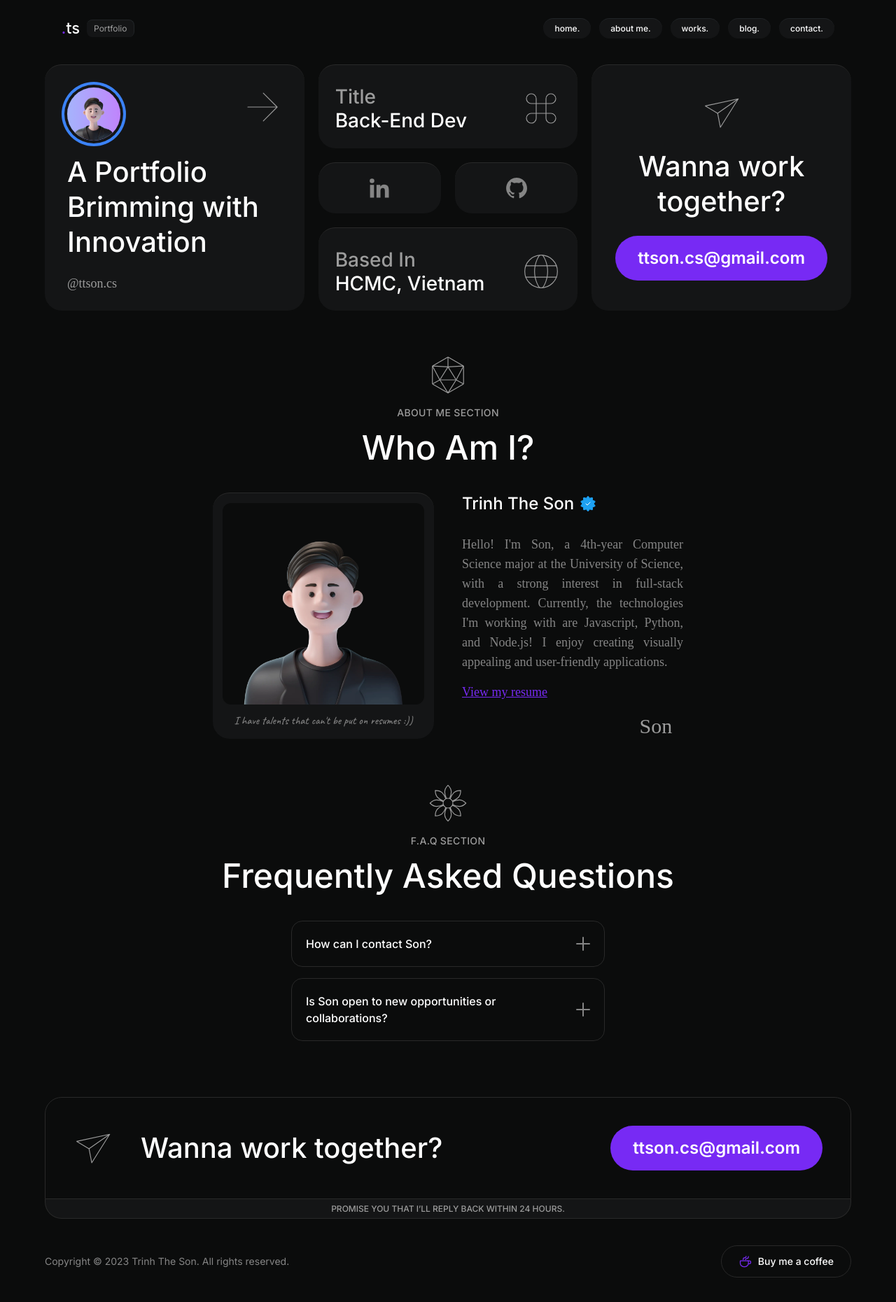
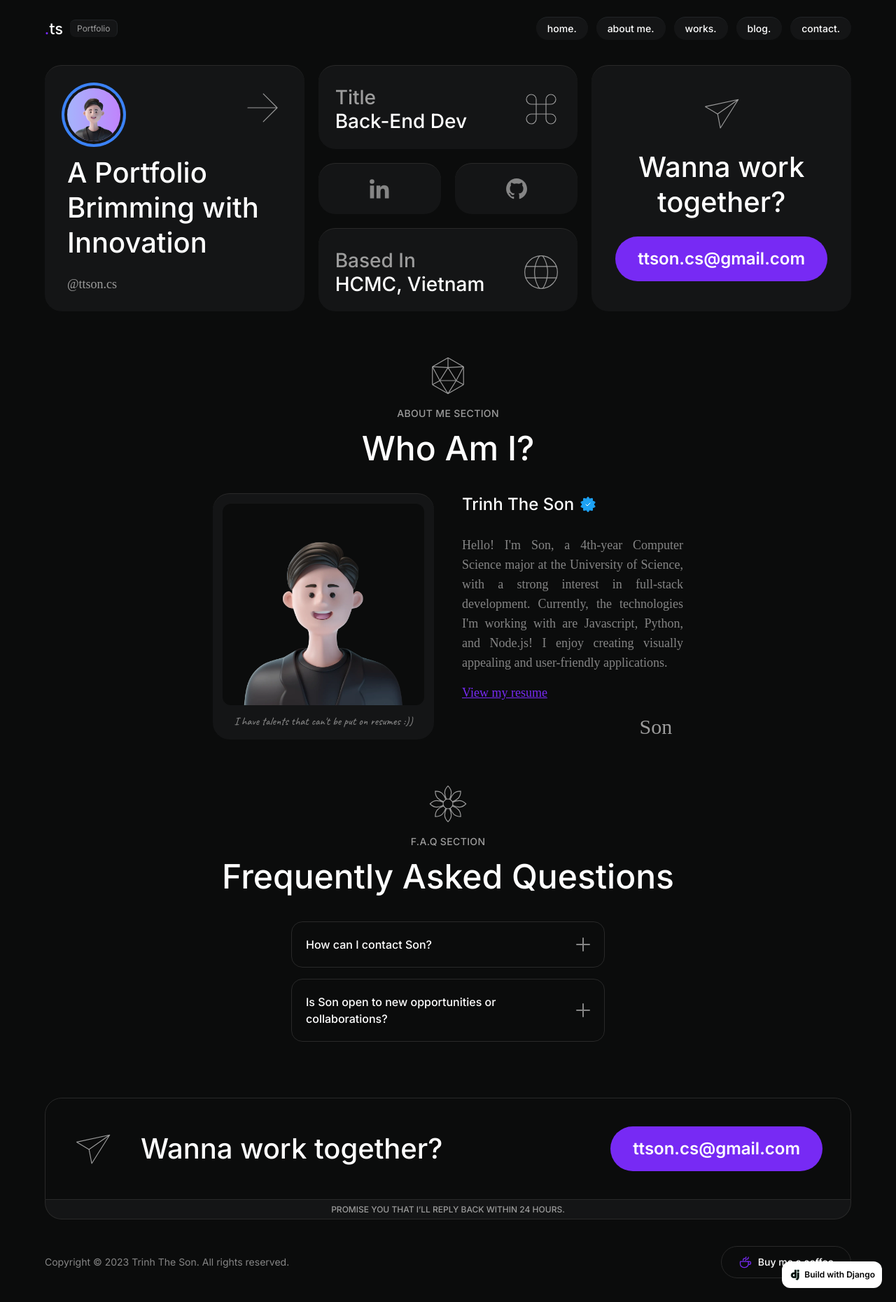
Before and after one commit to ttsoncs/Django-Portfolio-2023, a Django app: page / in a window 1280 px wide. Shown: the whole page at 70% size. Run offline with Django 4.2, Linux system fonts and the light colour scheme; some libraries are stand-ins or nearby versions; some web fonts are replaced.

Commit message:
Fixed font size

```diff
--- a/static/css/_base.css
+++ b/static/css/_base.css
@@ -1,5 +1,9 @@
 [x-cloak] {
         display: none !important;
+}
+
+* {
+    -webkit-tap-highlight-color: transparent;
 }
 
 html {
--- a/templates/navbar.html
+++ b/templates/navbar.html
@@ -1,5 +1,5 @@
-<div class="bg-custom-black sticky top-0 z-50 w-screen">
-  <div x-data="{ open: false, scrolledFromTop: false }" class="bg-custom-black relative mx-auto flex w-full max-w-6xl flex-col p-6 md:flex-row md:items-center md:justify-between md:border-none" :class="{'border-b border-b-gray-border rounded-3xl': open}">
+<header class="bg-custom-black sticky top-0 z-50 w-screen">
+  <div x-data="{ open: false, scrolledFromTop: false }" class="bg-custom-black relative mx-auto flex w-full max-w-[75rem] flex-col p-6 md:flex-row md:items-center md:justify-between md:border-none" :class="{'border-b border-b-gray-border rounded-3xl': open}">
     <div class="flex flex-row items-center justify-between md:border-none md:pb-0 lg:justify-start" :class="{'border-b border-b-gray-border pb-6': open}">
       <a href="" class="flex items-center space-x-2.5">
         <div class="flex items-center">
@@ -19,7 +19,7 @@
       <ul class="list-none space-y-6 md:inline-flex md:items-center md:space-x-3 md:space-y-0">
         <li>
           <a href="#" class="md:border-gray-border md:bg-gray-bg flex items-center justify-between duration-500 md:rounded-3xl md:border-t md:px-4 md:py-[0.375rem] md:transition-colors md:hover:bg-[#292929]">
-            <span class="text-gray-text font-['Inter'] font-medium md:text-xs md:text-white">home.</span>
+            <span class="text-gray-text font-['Inter'] font-medium text-base md:text-sm md:text-white">home.</span>
             <svg xmlns="http://www.w3.org/2000/svg" fill="none" viewBox="0 0 24 24" stroke-width="1.5" stroke="#9c9c9c" class="inline h-6 w-6 md:hidden">
               <path stroke-linecap="round" stroke-linejoin="round" d="M4.5 12h15m0 0l-6.75-6.75M19.5 12l-6.75 6.75" />
             </svg>
@@ -27,7 +27,7 @@
         </li>
         <li>
           <a href="#" class="md:border-gray-border md:bg-gray-bg flex items-center justify-between duration-500 md:rounded-3xl md:border-t md:px-4 md:py-[0.375rem] md:transition-colors md:hover:bg-[#292929]">
-            <span class="text-gray-text font-['Inter'] font-medium md:text-xs md:text-white">about me.</span>
+            <span class="text-gray-text font-['Inter'] font-medium text-base md:text-sm md:text-white">about me.</span>
             <svg xmlns="http://www.w3.org/2000/svg" fill="none" viewBox="0 0 24 24" stroke-width="1.5" stroke="#9c9c9c" class="inline h-6 w-6 md:hidden">
               <path stroke-linecap="round" stroke-linejoin="round" d="M4.5 12h15m0 0l-6.75-6.75M19.5 12l-6.75 6.75" />
             </svg>
@@ -35,7 +35,7 @@
         </li>
         <li>
           <a href="#" class="md:border-gray-border md:bg-gray-bg flex items-center justify-between duration-500 md:rounded-3xl md:border-t md:px-4 md:py-[0.375rem] md:transition-colors md:hover:bg-[#292929]">
-            <span class="text-gray-text font-['Inter'] font-medium md:text-xs md:text-white">works.</span>
+            <span class="text-gray-text font-['Inter'] font-medium text-base md:text-sm md:text-white">works.</span>
             <svg xmlns="http://www.w3.org/2000/svg" fill="none" viewBox="0 0 24 24" stroke-width="1.5" stroke="#9c9c9c" class="inline h-6 w-6 md:hidden">
               <path stroke-linecap="round" stroke-linejoin="round" d="M4.5 12h15m0 0l-6.75-6.75M19.5 12l-6.75 6.75" />
             </svg>
@@ -43,7 +43,7 @@
         </li>
         <li>
           <a href="#" class="md:border-gray-border md:bg-gray-bg flex items-center justify-between duration-500 md:rounded-3xl md:border-t md:px-4 md:py-[0.375rem] md:transition-colors md:hover:bg-[#292929]">
-            <span class="text-gray-text font-['Inter'] font-medium md:text-xs md:text-white">blog.</span>
+            <span class="text-gray-text font-['Inter'] font-medium text-base md:text-sm md:text-white">blog.</span>
             <svg xmlns="http://www.w3.org/2000/svg" fill="none" viewBox="0 0 24 24" stroke-width="1.5" stroke="#9c9c9c" class="inline h-6 w-6 md:hidden">
               <path stroke-linecap="round" stroke-linejoin="round" d="M4.5 12h15m0 0l-6.75-6.75M19.5 12l-6.75 6.75" />
             </svg>
@@ -51,7 +51,7 @@
         </li>
         <li>
           <a href="#" class="md:border-gray-border md:bg-gray-bg flex items-center justify-between duration-500 md:rounded-3xl md:border-t md:px-4 md:py-[0.375rem] md:transition-colors md:hover:bg-[#292929]">
-            <span class="text-gray-text font-['Inter'] font-medium md:text-xs md:text-white">contact.</span>
+            <span class="text-gray-text font-['Inter'] font-medium text-base md:text-sm md:text-white">contact.</span>
             <svg xmlns="http://www.w3.org/2000/svg" fill="none" viewBox="0 0 24 24" stroke-width="1.5" stroke="#9c9c9c" class="inline h-6 w-6 md:hidden">
               <path stroke-linecap="round" stroke-linejoin="round" d="M4.5 12h15m0 0l-6.75-6.75M19.5 12l-6.75 6.75" />
             </svg>
@@ -61,7 +61,14 @@
       <a href="mailto:ttson.cs@gmail.com" target="_blank" rel="noopener noreferrer" class="inline transform rounded-full bg-[#772af4] px-8 py-2 text-center font-['Inter'] text-2xl font-medium text-white md:hidden">ttson.cs@gmail.com</a>
     </nav>
   </div>
-</div>
+    <a href="" class="fixed inset-x-auto bottom-5 right-5 flex items-center justify-between space-x-1 rounded-xl bg-white p-[0.625rem]">
+        <svg xmlns="http://www.w3.org/2000/svg" x="0px" y="0px" width="18" height="18" viewBox="0 0 24 24" stroke="#092e20">
+            <path d="M 11 3 L 11 8.1582031 C 10.653 8.0172031 9.9041562 8 9.5351562 8 C 6.7591563 8 4.1894531 9.306 4.1894531 13 C 4.1894531 17.42 7.67 18 10 18 C 10.92 18 13 17.909141 14 17.619141 L 14 3 L 11 3 z M 16 3 L 16 6 L 19 6 L 19 3 L 16 3 z M 16 8 L 16 16.701172 C 16 18.217172 15.078 19.795172 13 20.701172 L 15.859375 21.996094 C 18.765375 20.996094 19 17.701172 19 16.701172 L 19 8 L 16 8 z M 9.9707031 10.550781 C 10.290703 10.550781 10.65 10.609453 11 10.689453 L 11 15.392578 C 10.65 15.472578 10.290703 15.533203 9.9707031 15.533203 C 8.6607031 15.533203 7.390625 15.12 7.390625 13 C 7.390625 10.88 8.6607031 10.550781 9.9707031 10.550781 z">
+            </path>
+        </svg>
+        <p class="font-['Inter'] text-xs font-semibold">Build with Django</p>
+    </a>
+</header>
 
 {% comment %} <header class="bg-custom-black sticky top-0 z-50 w-screen">
     <div x-data="{ open: false }" class="relative bg-custom-black w-full mx-auto flex max-w-6xl flex-col p-6 md:items-center md:justify-between md:flex-row" :class="{'divide-y divide-gray-border space-y-6 border-b border-b-gray-border rounded-3xl': open}">
--- a/theme/static/css/dist/styles.css
+++ b/theme/static/css/dist/styles.css
@@ -928,6 +928,10 @@ select {
   max-width: 28rem;
 }
 
+.max-w-\[\] {
+  max-width: ;
+}
+
 .flex-grow {
   flex-grow: 1;
 }
@@ -1854,6 +1858,11 @@ select {
     line-height: 1rem;
   }
 
+  .md\:text-sm {
+    font-size: 0.875rem;
+    line-height: 1.25rem;
+  }
+
   .md\:font-medium {
     font-weight: 500;
   }
```
